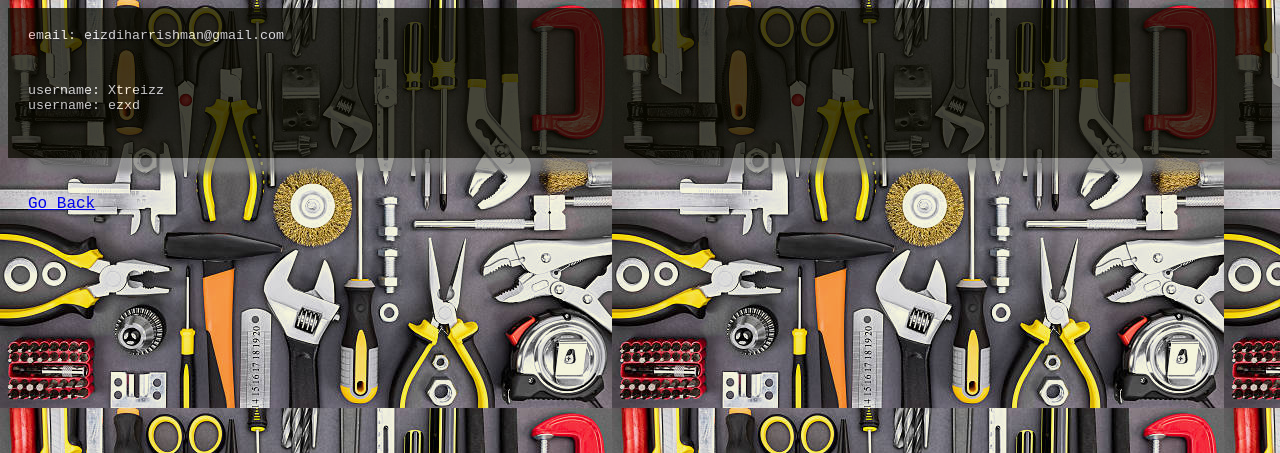
After one commit to ezxd1148/multi-purpose-website, a Flask app: page /tool5 in a window 1280 px wide. The commit adds this page. Shown: the top 453 px of the page. Run offline with Flask 3, Linux system fonts and the light colour scheme.

Commit message:
interface/css update for each tool

```diff
--- a/src/static/csstest.css
+++ b/src/static/csstest.css
@@ -1,4 +1,4 @@
-p {
+div > p {
     padding: 0px 0px 0px 20px;
     text-shadow: 2px 2px black;
     font-size: smaller;
@@ -22,7 +22,7 @@ h2 {
 body {
     background-color: beige;
     background-image: url('../assets/toolss.jpg');
-    background-blend-mode: lighten;
+    background-blend-mode: darken;
 }
 
 .container {
@@ -72,3 +72,13 @@ button:hover {
     display:flex;
     width: 75%;
 }
+
+p , a {
+    font-family: 'Courier New', ui-monospace , monospace;
+    margin-left: 20px;
+}
+
+.outlierig {
+    font-family: 'Courier New', ui-monospace , monospace;
+    margin-left: 20px;
+}
--- a/src/static/toolui.css
+++ b/src/static/toolui.css
@@ -1,5 +1,17 @@
 
 label {
     font-family: 'Courier New', ui-monospace , monospace;
+    padding-left: 10px;
 
 }
+
+input {
+    margin: 20px 20px 20px 20px;
+
+}
+
+.inputs {
+    display: block;
+
+
+}
--- /dev/null
+++ b/src/templates/tool5.html
@@ -0,0 +1,20 @@
+<!DOCTYPE html>
+<html lang="en"></html>
+
+<head>
+    <link rel="stylesheet" href="{{ url_for('static', filename='toolui.css') }}">
+    <link rel="stylesheet" href="{{ url_for('static', filename='csstest.css') }}">
+    <div class="shade">
+            <p style="padding: 20px 0px 20px 20px; text-shadow: 2px 2px black; font-size: smaller">
+                email: eizdiharrishman@gmail.com
+            </p>
+            <p style="padding: 20px 0px 20px 20px; text-shadow: 2px 2px black; font-size: smaller">
+                username: Xtreizz<br>
+                username: ezxd
+            </p>
+    </div>
+</head>
+
+<br>
+<br>
+<a href="/">Go Back</a>
```
Also changed, not shown: src/templates/tool1.html (+10 -5 lines), src/templates/tool2.html (+27 -5 lines), src/templates/tool3.html (+20 -0 lines), src/templates/tool4.html (+30 -4 lines), src/templates/tool6.html (+20 -0 lines).
